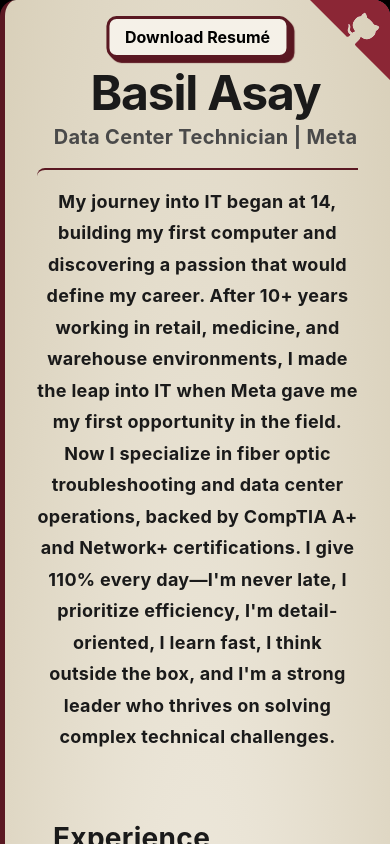
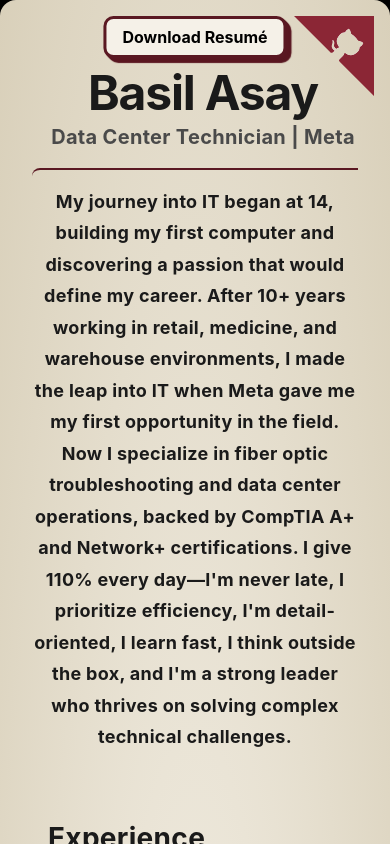
Before and after one commit to Flopet/basilasay, a Next.js app: page / in a window 390 px wide. Shown: the top 844 px of the page. Built offline with nearby package versions, Linux system fonts and the light colour scheme; a web font is replaced by a local one.

Commit message:
Fixed download button positioning on mobile screens.

```diff
--- a/app/page.css
+++ b/app/page.css
@@ -23,6 +23,7 @@
   height: 100vh;
   overflow: hidden;
   border-radius: 1rem 0 0 1rem;
+  margin: 1rem 0 1rem 1rem;
 }
 
 .cover-image {
@@ -52,6 +53,7 @@
   z-index: 1;
   border-left: 5px solid var(--border-strong);
   border-radius: 0 1rem 1rem 0;
+  margin: 1rem 1rem 1rem 0;
 
   /* Scrollbar styling */
   --sb-track-color: transparent;
--- a/app/page.mobile.css
+++ b/app/page.mobile.css
@@ -17,8 +17,8 @@
   /* Convert sidebar to circular avatar in top-right */
   .cover-aside {
     position: absolute;
-    top: 1rem;
-    left: 1rem;
+    top: 1.5rem;
+    left: 1.5rem;
     width: 10rem;
     height: 10rem;
     border-radius: 50%;
@@ -38,6 +38,8 @@
     overflow-y: visible;
     padding: var(--content-padding-y) var(--content-padding-x);
     border-radius: 1rem;
+    border: none;
+    margin: 0;
   }
 
   .hero-title, .hero-subtitle {
--- a/components/css/GithubRibbon.css
+++ b/components/css/GithubRibbon.css
@@ -3,8 +3,8 @@
   mix-blend-mode: darken;
   color:#ffffff;
   position: absolute;
-  top: 0;
-  right: 0;
+  top: 1rem;
+  right: 1rem;
   border: 0;
   z-index: 100;
 }
```
